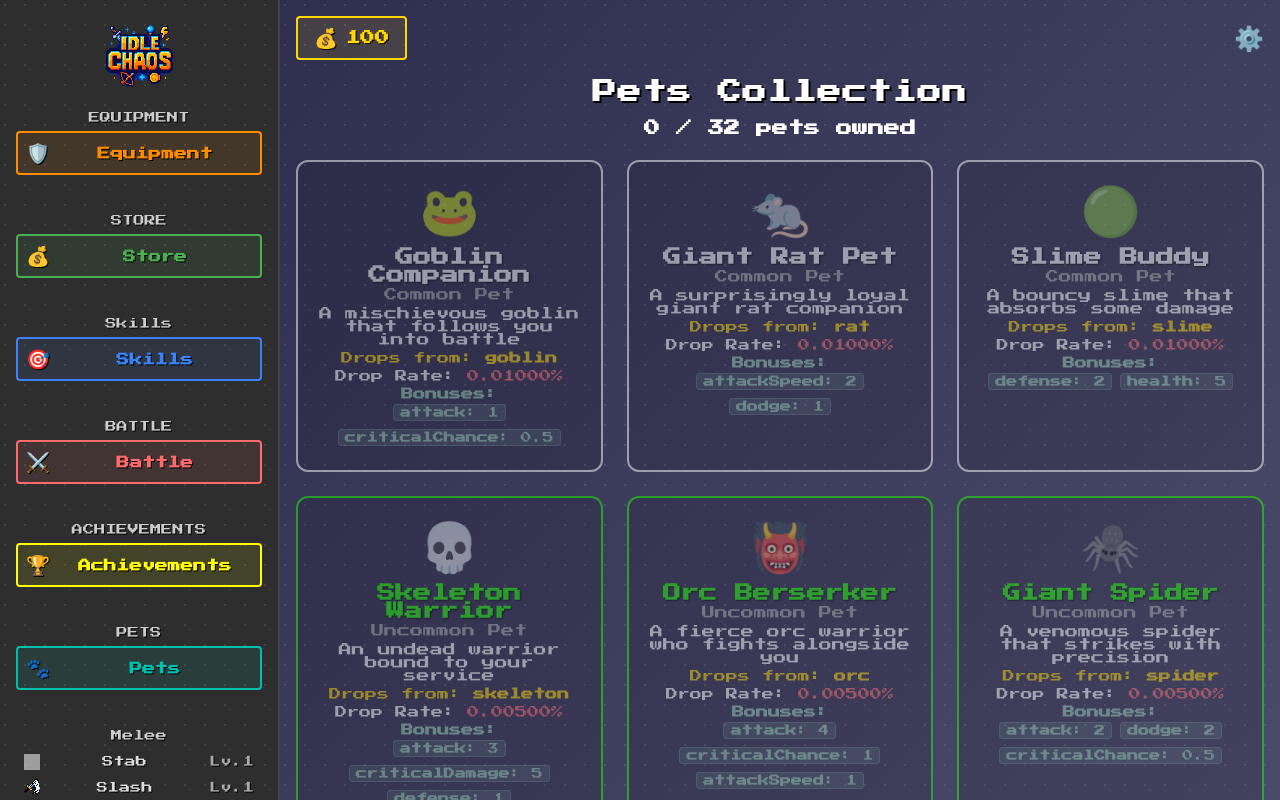
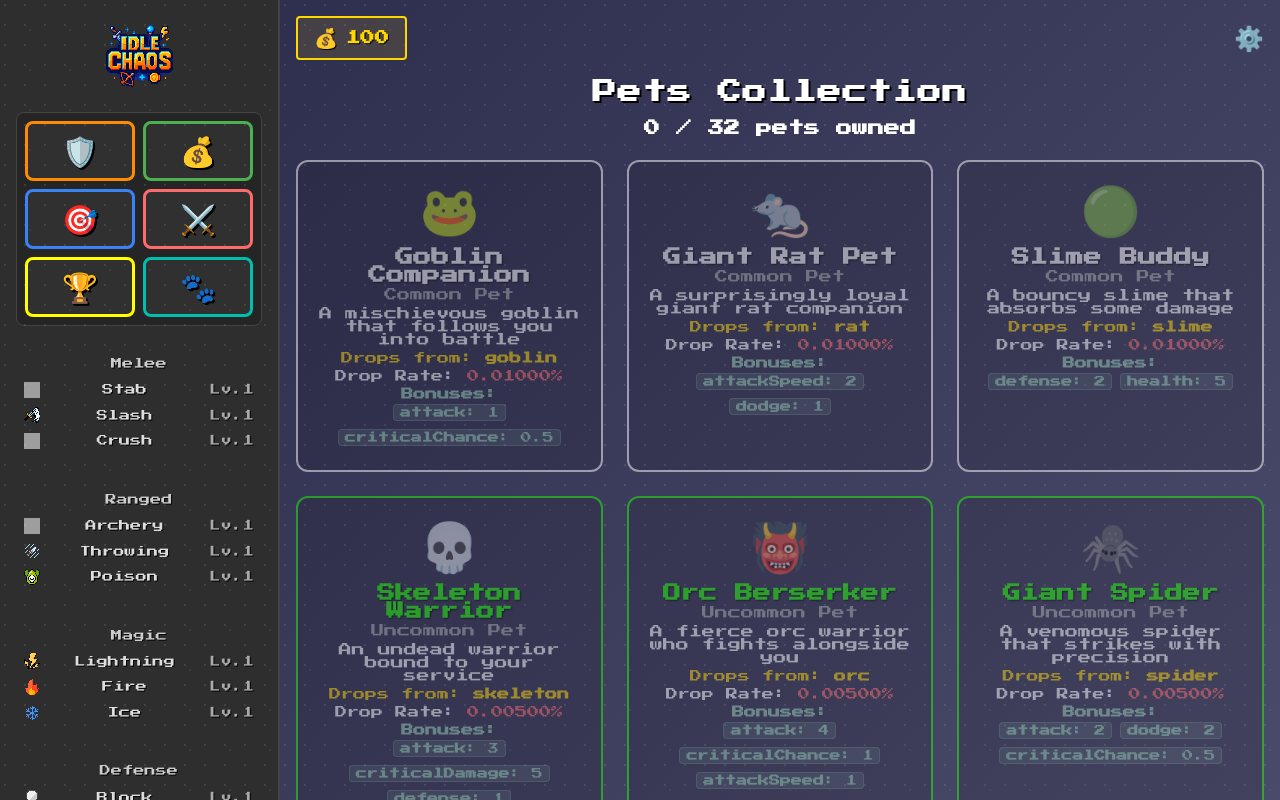
Before and after one commit to alper6161/idle-chaos, a React (Vite) app: page /pets in a window 1280 px wide. Built offline with nearby package versions, Linux system fonts and the light colour scheme; grey boxes are pictures that could not be loaded.

Commit message:
made left menu compact with icon-based navigation

```diff
--- a/src/assets/styles/MainLayout.module.scss
+++ b/src/assets/styles/MainLayout.module.scss
@@ -37,6 +37,102 @@
       flex-direction: column;
       gap: 1rem;
       border-right: 2px solid #444;
+
+      .compactMenu {
+        display: grid;
+        grid-template-columns: 1fr 1fr;
+        gap: 0.5rem;
+        margin-bottom: 1rem;
+        padding: 0.5rem;
+        background: rgba(0, 0, 0, 0.2);
+        border-radius: 8px;
+        border: 1px solid #444;
+
+        .compactMenuItem {
+          display: flex;
+          align-items: center;
+          justify-content: center;
+          width: 100%;
+          height: 60px;
+          color: #ddd;
+          text-decoration: none;
+          border-radius: 8px;
+          transition: all 0.2s;
+          background: rgba(255, 255, 255, 0.05);
+          position: relative;
+          overflow: hidden;
+
+          &:hover {
+            background: rgba(255, 255, 255, 0.1);
+            transform: translateY(-2px);
+            box-shadow: 0 4px 12px rgba(0, 0, 0, 0.3);
+          }
+
+          &.active {
+            background: rgba(255, 255, 255, 0.15);
+            box-shadow: 0 2px 8px rgba(0, 0, 0, 0.4);
+          }
+
+          .compactMenuIcon {
+            font-size: 1.8rem;
+            filter: drop-shadow(1px 1px 0px #000);
+          }
+
+          // Equipment - Orange border
+          &:nth-child(1) {
+            border: 3px solid #ff8c00;
+            &:hover, &.active {
+              background: rgba(255, 140, 0, 0.2);
+              box-shadow: 0 4px 12px rgba(255, 140, 0, 0.4);
+            }
+          }
+
+          // Store - Green border
+          &:nth-child(2) {
+            border: 3px solid #4caf50;
+            &:hover, &.active {
+              background: rgba(76, 175, 80, 0.2);
+              box-shadow: 0 4px 12px rgba(76, 175, 80, 0.4);
+            }
+          }
+
+          // Skills - Blue border
+          &:nth-child(3) {
+            border: 3px solid #3b82f6;
+            &:hover, &.active {
+              background: rgba(59, 130, 246, 0.2);
+              box-shadow: 0 4px 12px rgba(59, 130, 246, 0.4);
+            }
+          }
+
+          // Battle - Red border
+          &:nth-child(4) {
+            border: 3px solid #ff6b6b;
+            &:hover, &.active {
+              background: rgba(255, 107, 107, 0.2);
+              box-shadow: 0 4px 12px rgba(255, 107, 107, 0.4);
+            }
+          }
+
+          // Achievements - Yellow border
+          &:nth-child(5) {
+            border: 3px solid #ffff00;
+            &:hover, &.active {
+              background: rgba(255, 255, 0, 0.2);
+              box-shadow: 0 4px 12px rgba(255, 255, 0, 0.4);
+            }
+          }
+
+          // Pets - Turquoise border
+          &:nth-child(6) {
+            border: 3px solid #00bfae;
+            &:hover, &.active {
+              background: rgba(0, 191, 174, 0.2);
+              box-shadow: 0 4px 12px rgba(0, 191, 174, 0.4);
+            }
+          }
+        }
+      }
 
     .group {
       margin-bottom: 1.5rem;
--- a/src/components/MainMenu.jsx
+++ b/src/components/MainMenu.jsx
@@ -5,6 +5,7 @@ import { INITIAL_SKILLS } from "../utils/constants";
 import { getSkillIcon } from "../utils/common.js";
 import { useTranslate } from "../hooks/useTranslate";
 import { getSkillData } from "../utils/skillExperience.js";
+import { Tooltip } from "@mui/material";
 
 function MainMenu() {
     const { t } = useTranslate();
@@ -44,79 +45,47 @@ function MainMenu() {
                     style={{ width: '100%', height: 'auto', objectFit: 'contain', maxWidth: '100%', maxHeight: 80 }}
                 />
             </div>
-            {/* Equipment Section */}
-            <div className={styles.group}>
-                <div className={styles.groupTitle}>{t('common.equipment').toUpperCase()}</div>
-                <NavLink
-                    to="/equipment"
-                    className={styles.equipmentItem}
-                >
-                    <span className={styles.equipmentIcon}>🛡️</span>
-                    <span className={styles.equipmentLabel}>{t('common.equipment')}</span>
-                </NavLink>
+
+            {/* Compact Main Menu Items */}
+            <div className={styles.compactMenu}>
+                <Tooltip title={t('common.equipment')} arrow placement="right">
+                    <NavLink to="/equipment" className={styles.compactMenuItem}>
+                        <span className={styles.compactMenuIcon}>🛡️</span>
+                    </NavLink>
+                </Tooltip>
+
+                <Tooltip title={t('common.store')} arrow placement="right">
+                    <NavLink to="/store" className={styles.compactMenuItem}>
+                        <span className={styles.compactMenuIcon}>💰</span>
+                    </NavLink>
+                </Tooltip>
+
+                <Tooltip title={t('skills.title')} arrow placement="right">
+                    <NavLink to="/skills" className={styles.compactMenuItem}>
+                        <span className={styles.compactMenuIcon}>🎯</span>
+                    </NavLink>
+                </Tooltip>
+
+                <Tooltip title={t('common.battle')} arrow placement="right">
+                    <NavLink to="/battle" className={styles.compactMenuItem}>
+                        <span className={styles.compactMenuIcon}>⚔️</span>
+                    </NavLink>
+                </Tooltip>
+
+                <Tooltip title="Achievements" arrow placement="right">
+                    <NavLink to="/achievement" className={styles.compactMenuItem}>
+                        <span className={styles.compactMenuIcon}>🏆</span>
+                    </NavLink>
+                </Tooltip>
+
+                <Tooltip title="Pets" arrow placement="right">
+                    <NavLink to="/pets" className={styles.compactMenuItem}>
+                        <span className={styles.compactMenuIcon}>🐾</span>
+                    </NavLink>
+                </Tooltip>
             </div>
 
-            {/* Store Section */}
-            <div className={styles.group}>
-                <div className={styles.groupTitle}>{t('common.store').toUpperCase()}</div>
-                <NavLink
-                    to="/store"
-                    className={styles.storeItem}
-                >
-                    <span className={styles.storeIcon}>💰</span>
-                    <span className={styles.storeLabel}>{t('common.store')}</span>
-                </NavLink>
-            </div>
-
-            {/* Skills Section */}
-            <div className={styles.group}>
-                <div className={styles.groupTitle}>{t('skills.title')}</div>
-                <NavLink
-                    to="/skills"
-                    className={styles.skillsItem}
-                >
-                    <span className={styles.skillsIcon}>🎯</span>
-                    <span className={styles.skillsLabel}>{t('skills.title')}</span>
-                </NavLink>
-            </div>
-
-            {/* Battle Section */}
-            <div className={styles.group}>
-                <div className={styles.groupTitle}>{t('common.battle').toUpperCase()}</div>
-                <NavLink
-                    to="/battle"
-                    className={styles.battleItem}
-                >
-                    <span className={styles.battleIcon}>⚔️</span>
-                    <span className={styles.battleLabel}>{t('common.battle')}</span>
-                </NavLink>
-            </div>
-
-            {/* Achievement Section */}
-            <div className={styles.group}>
-                <div className={styles.groupTitle}>ACHIEVEMENTS</div>
-                <NavLink
-                    to="/achievement"
-                    className={styles.achievementItem}
-                >
-                    <span className={styles.achievementIcon}>🏆</span>
-                    <span className={styles.achievementLabel}>Achievements</span>
-                </NavLink>
-            </div>
-
-            {/* Pets Section */}
-            <div className={styles.group}>
-                <div className={styles.groupTitle}>PETS</div>
-                <NavLink
-                    to="/pets"
-                    className={styles.petsItem}
-                >
-                    <span className={styles.petsIcon}>🐾</span>
-                    <span className={styles.petsLabel}>Pets</span>
-                </NavLink>
-            </div>
-
-            {/* Skills Sections */}
+            {/* Skills Sections - Keep as is for skill levels */}
             {Object.entries(skills).map(([category, subskills]) => (
                 <div key={category} className={styles.group}>
                     <div className={styles.groupTitle}>{t(`skills.${category}`)}</div>
```
Lines whose indentation alone changed are shown as unchanged.
